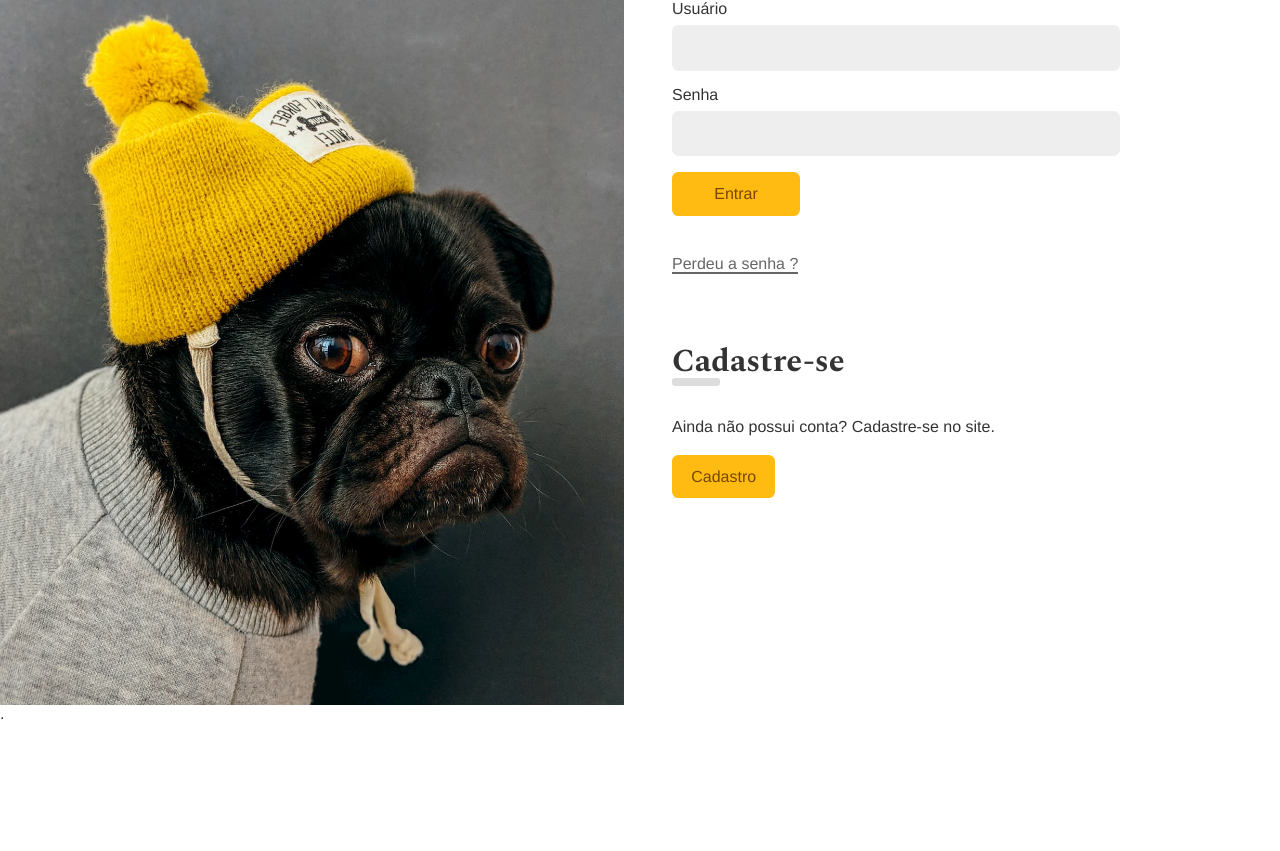
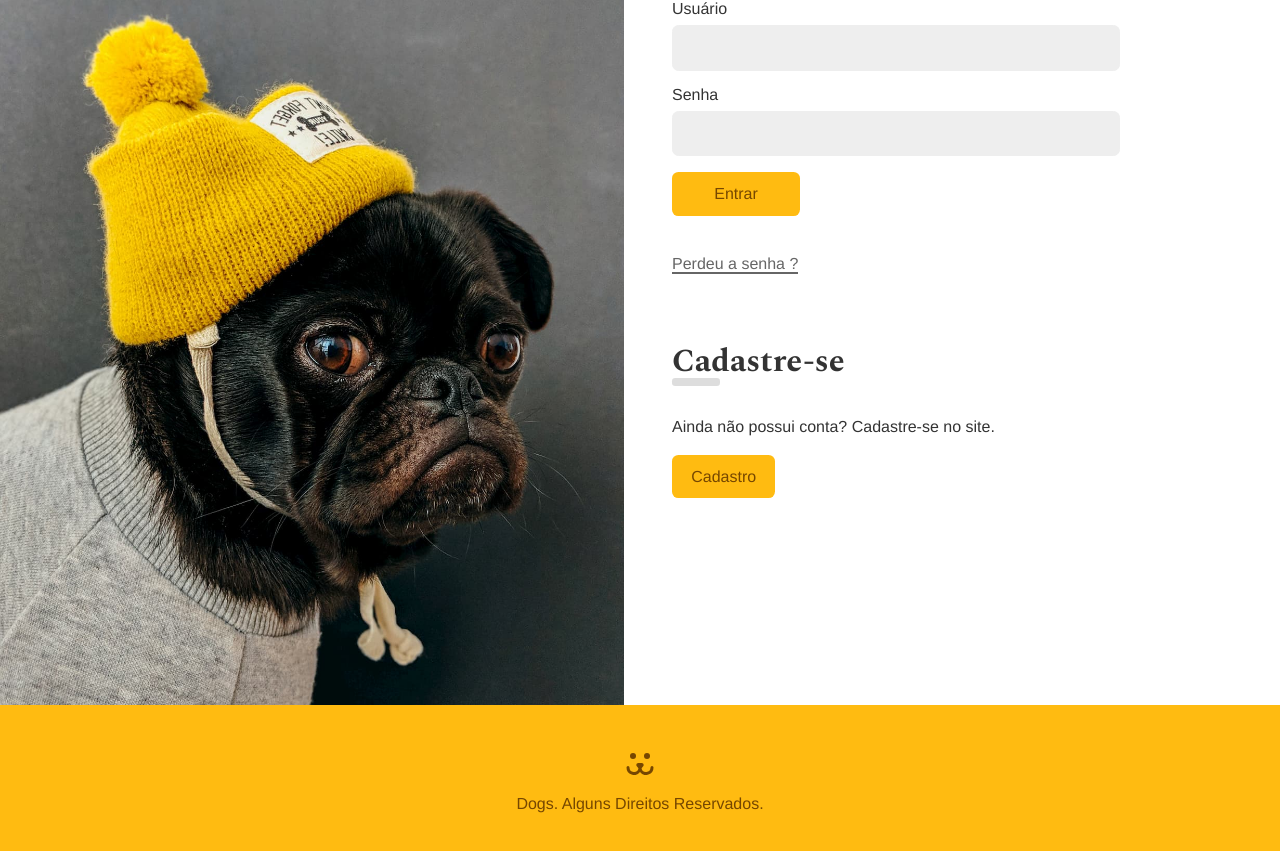
Before and after one commit to OtavioMendesSantos/Projeto_Autodidata-React, a React (Vite) app in the folder React-Origamid/08-Projeto_Final/: page /login in a window 1280 px wide. Shown: the part 159-1010 px from the top of the page. Before the commit the page ends 882 px from the top, so only its background shows below. Built offline with nearby package versions, Linux system fonts and the light colour scheme.

Commit message:
:black_nib:	course: 0834 Footer

```diff
--- a/React-Origamid/08-Projeto_Final/src/App.css
+++ b/React-Origamid/08-Projeto_Final/src/App.css
@@ -90,3 +90,13 @@
         transform: initial;
     }
 }
+
+.App{
+   display: flex;
+   flex-direction: column;
+   min-height: calc(100vh + 10rem);
+}
+
+.AppBody{
+    flex: 1;
+}
--- a/React-Origamid/08-Projeto_Final/src/App.jsx
+++ b/React-Origamid/08-Projeto_Final/src/App.jsx
@@ -14,10 +14,11 @@
 
 function App() {
   return (
-    <div>
+    <div className="App">
       <BrowserRouter>
         <UserStorage>
           <Header />
+          <main className="AppBody">
             <Routes>
               <Route path="/" element={<Home />} />
               <Route path="login/*" element={<Login />} />
@@ -26,6 +27,7 @@
               <Route path="perfil/:user" element={<UserProfile />} />
               <Route path="*" element={<NotFound />} />
             </Routes>
+          </main>
           <Footer />
         </UserStorage>
       </BrowserRouter>
--- a/React-Origamid/08-Projeto_Final/src/components/Footer.jsx
+++ b/React-Origamid/08-Projeto_Final/src/components/Footer.jsx
@@ -1,11 +1,13 @@
 import React from 'react'
 import styles from './Footer.module.css'
+import DogsFooter from '../Assets/dogs-footer.svg?react'
 
 const Footer = () => {
   return (
-    <div className={styles.footer}>
-      .
-    </div>
+    <footer className={styles.footer}>
+      <DogsFooter />
+      <p>Dogs. Alguns Direitos Reservados.</p>
+    </footer>
   )
 }
 
--- a/React-Origamid/08-Projeto_Final/src/components/Footer.module.css
+++ b/React-Origamid/08-Projeto_Final/src/components/Footer.module.css
@@ -0,0 +1,11 @@
+.footer{
+    background: #fb1;
+    padding: 3rem 1rem 0 1rem;
+    height: 10rem;
+    text-align: center;
+    color: #764701;
+}
+
+.footer p{
+    margin-top: 1rem;
+}
```
Lines whose indentation alone changed are shown as unchanged.
